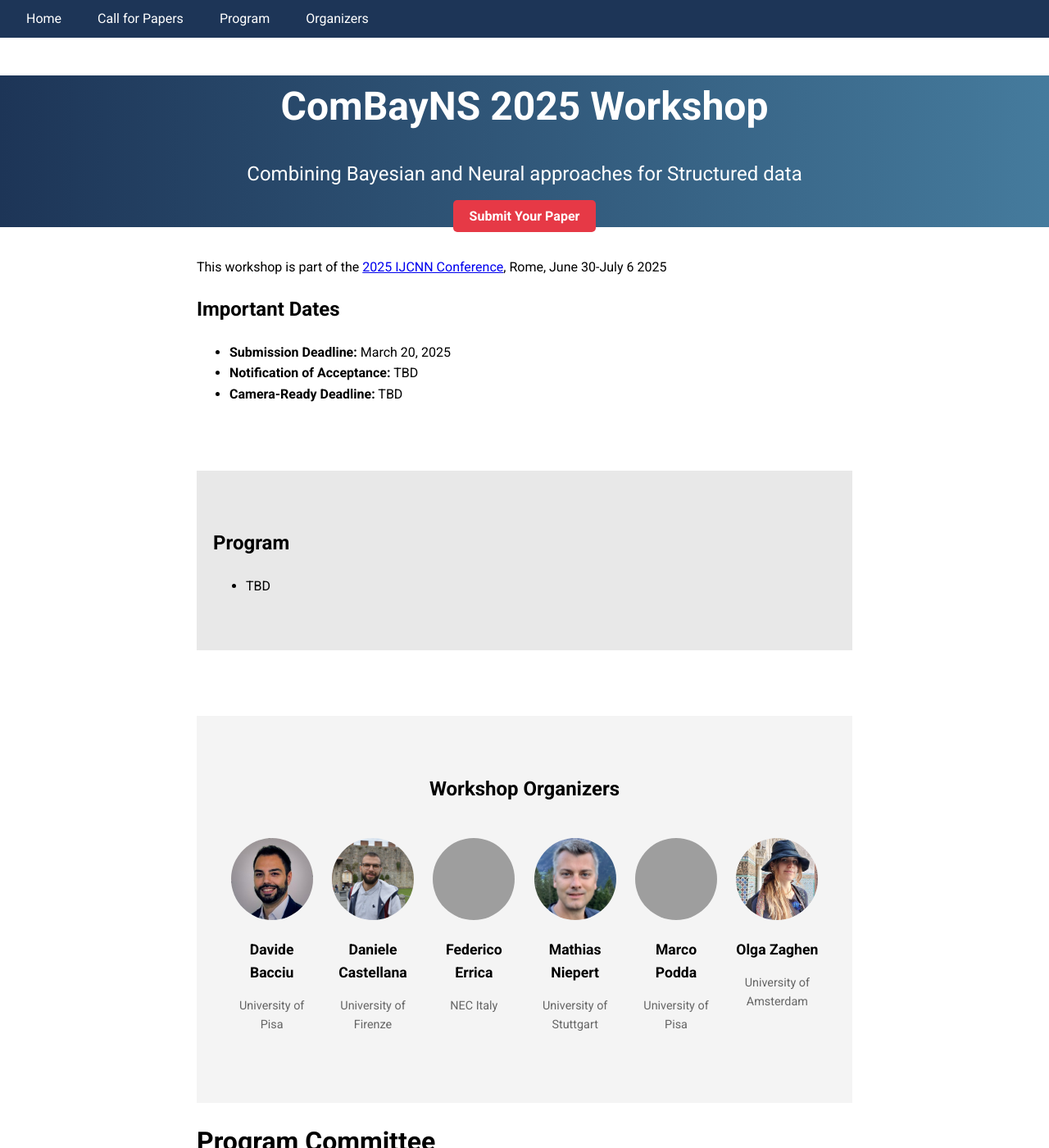
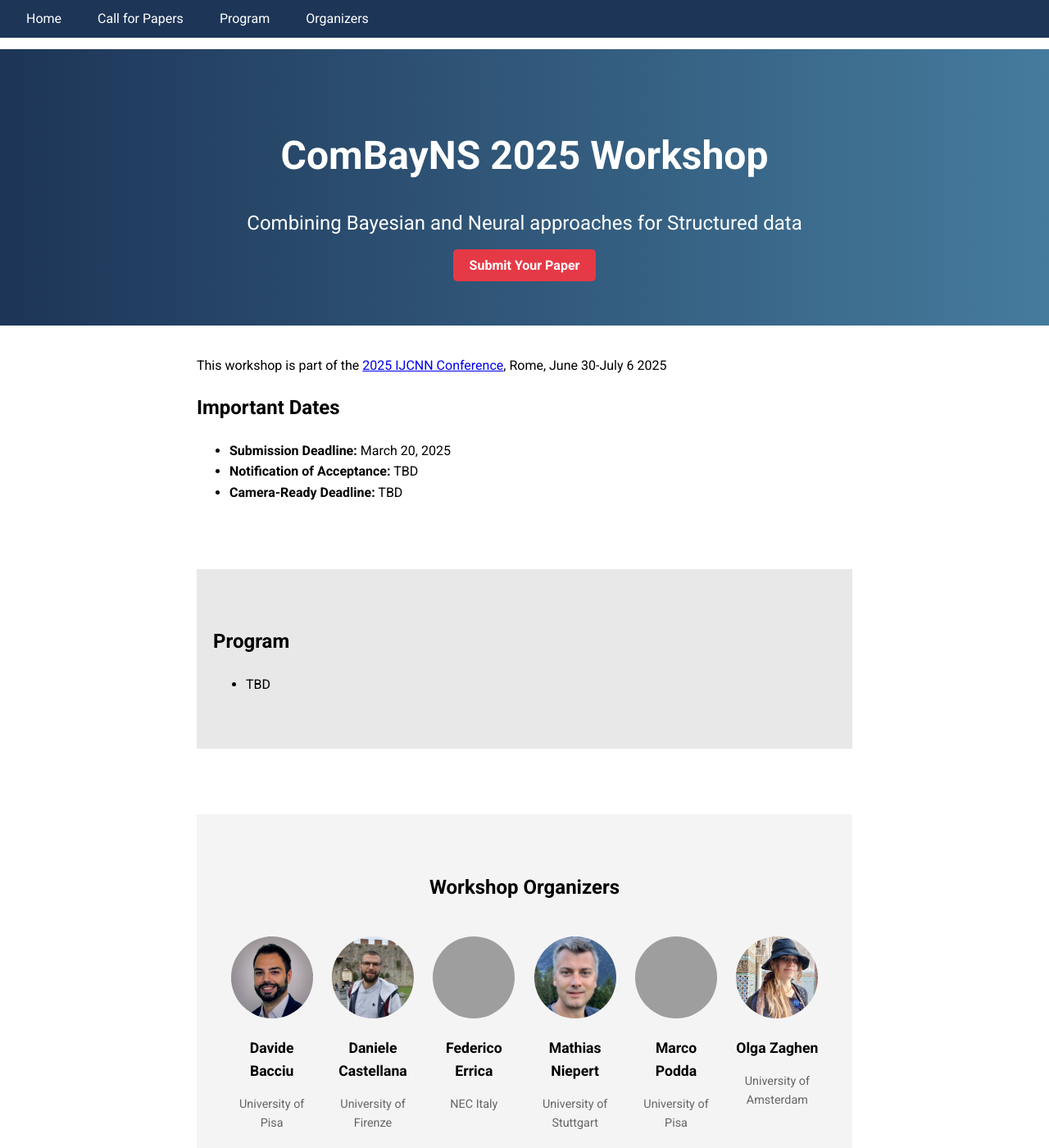
Before and after one commit to combayns2025/combayns2025.github.io, a Jekyll site: the page built from index.md, in a window 1280 px wide and 1400 px high. Shown: the whole window at 82% size. Built offline with Jekyll 4.4.1, drawn with Linux system fonts in a browser that asks for light colours; grey boxes are pictures that could not be loaded.

Commit message:
Update style.css

```diff
--- a/assets/css/style.css
+++ b/assets/css/style.css
@@ -18,7 +18,7 @@
   text-align: center;
   margin: 0px;
   padding: 0px;
-  /** padding: 50px 20px; **/
+  padding: 60px 20px;
 }
 .hero h1 {
   font-size: 3rem;
```
